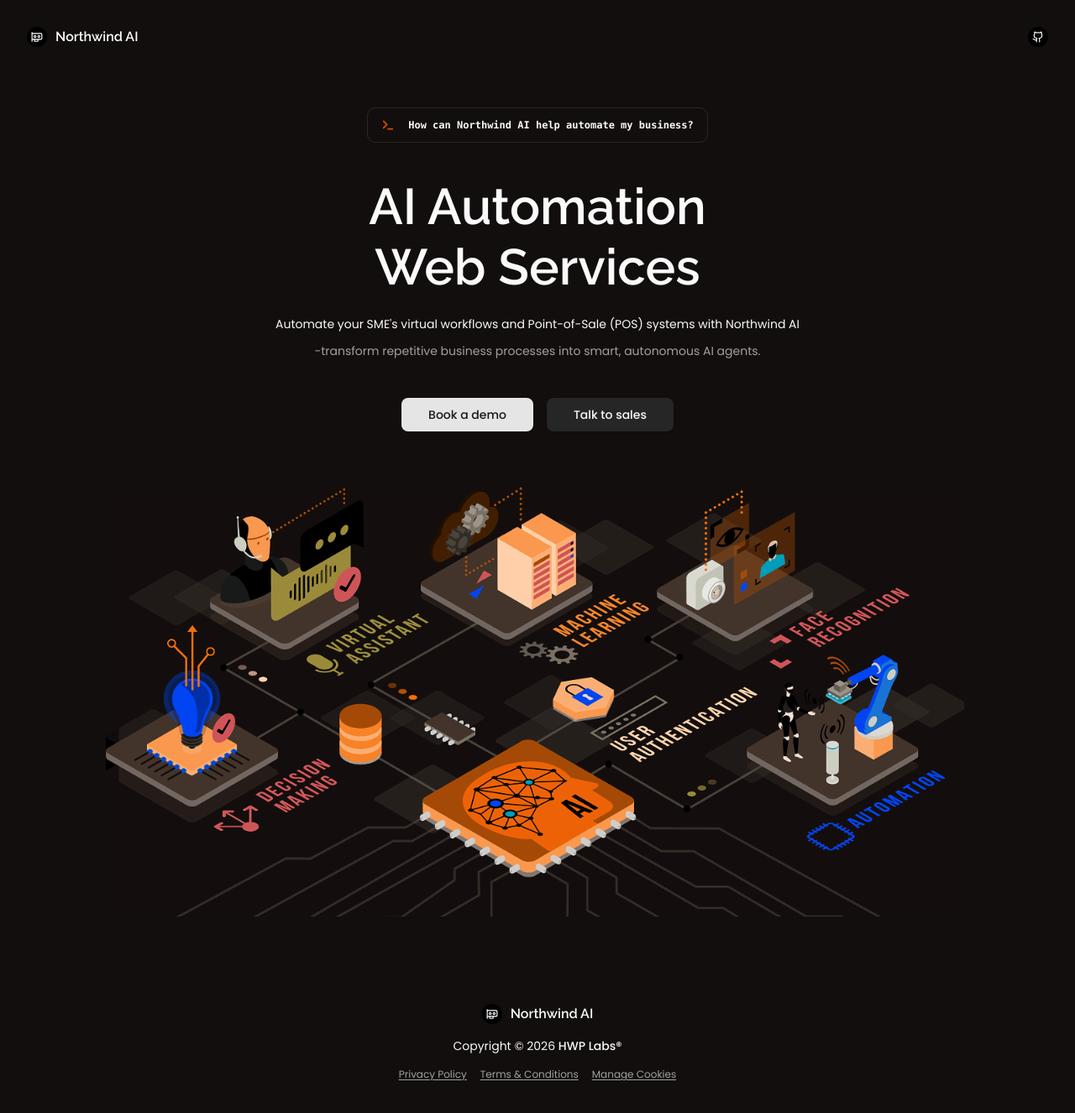
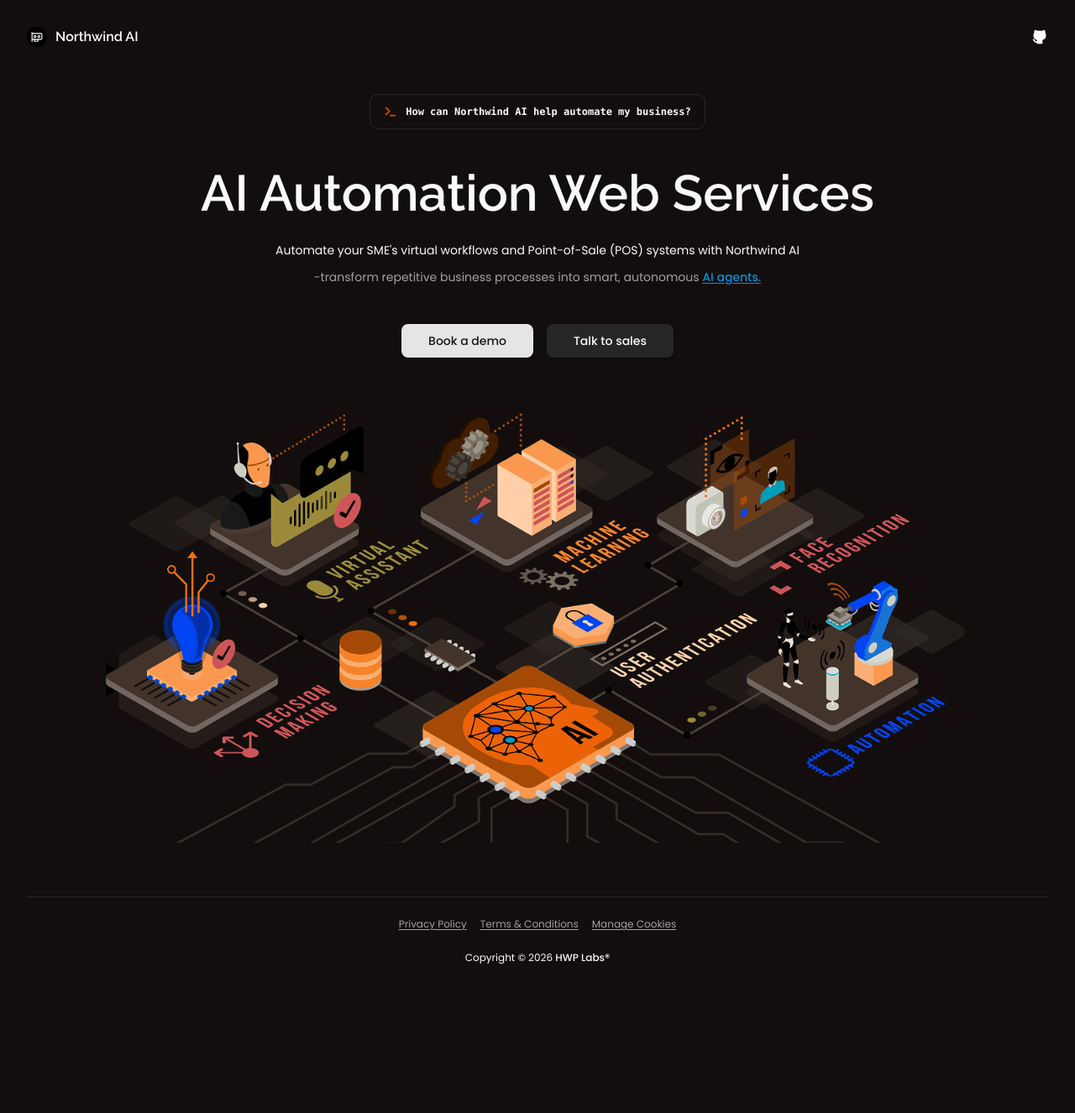
Before and after one commit to hwp-labs/northwind-ai-app, a Next.js app: page / in a window 1280 px wide. Shown: the whole page at 84% size. After the commit the page ends 1165 px from the top, so only its background shows below. Built offline with nearby package versions, Linux system fonts and the light colour scheme.

Commit message:
chore: update metadata twitter card

```diff
--- a/app/icon.tsx
+++ b/app/icon.tsx
@@ -1,8 +1,8 @@
 import { ImageResponse } from "next/og";
 
 export const size = {
-  width: 48,
-  height: 48,
+  width: 42,
+  height: 42,
 };
 
 export const contentType = "image/png";
--- a/app/layout.tsx
+++ b/app/layout.tsx
@@ -48,7 +48,7 @@ export default function RootLayout({
 // https://nextjs.org/docs/app/api-reference/functions/generate-metadata
 export const metadata: Metadata = {
   title: {
-    default: `${APP.name}: ${APP.title}`,
+    default: APP.titleVerbose,
     template: `%s | ${APP.name}`,
   },
   description: APP.description,
@@ -91,13 +91,17 @@ export const metadata: Metadata = {
   },
   twitter: {
     card: "summary_large_image",
-    title: "Next.js",
-    description: "The React Framework for the Web",
-    siteId: "1467726470533754880",
-    creator: "@nextjs",
-    creatorId: "1467726470533754880",
-    images: ["https://nextjs.org/og.png"], // Must be an absolute URL
+    title: APP.titleVerbose,
+    description: APP.description,
+    creator: "@2gbeh",
+    images: {
+      url: `${APP.website}/social-preview.png`,
+      alt: 'Next.js Logo',
+    }
   },
+  /**
+  <meta name="twitter:url" content="https://2gbeh.github.io/odara-tv/" />
+   */
   // ROBOTS
   robots: {
     index: true,
--- a/components/molecules/hero.tsx
+++ b/components/molecules/hero.tsx
@@ -3,10 +3,17 @@ import { APP } from "@/constants/APP";
 export const Hero = () => {
   return (
     <section className="mt-10 space-y-4 px-6 text-center">
-      <h1 className="font-[Raleway] text-4xl leading-12 font-semibold lg:text-6xl lg:leading-18" dangerouslySetInnerHTML={{__html:APP.titleRichText}} />
-      <div className="lg:leading-8 text-sm lg:text-md leading-7">
+      <h1 className="mx-auto w-[320px] _border font-[Raleway] text-[38px] leading-12 font-semibold lg:w-full lg:text-6xl lg:leading-18">
+        {APP.title}
+      </h1>
+      <div className="lg:text-md text-sm leading-7 lg:leading-8">
         <p>{APP.tagline1}</p>
-        <p className="text-muted-foreground">{APP.tagline2}</p>
+        <p className="text-muted-foreground">
+          -transform repetitive business processes into smart, autonomous{" "}
+          <a href="https://agent.ai/" target="_blank" className="font-medium underline underline-offset-2 text-brand">
+            AI agents.
+          </a>
+        </p>
       </div>
     </section>
   );
--- a/components/organisms/footer.tsx
+++ b/components/organisms/footer.tsx
@@ -1,30 +1,31 @@
-import { Logo } from "../atoms/logo";
 import { APP } from "@/constants/APP";
 
 export const Footer = () => {
   return (
-    <footer className="flex-col-center-center gap-6 px-4 py-10 lg:gap-4">
-      <Logo />
-      <address className="text-sm" style={{ fontStyle: "normal" }}>
-        Copyright &copy; {new Date().getFullYear()}{" "}
-        <span
-          className="font-medium"
-          dangerouslySetInnerHTML={{ __html: APP.owner }}
-        />
-        {/* All rights reserved.*/}
-      </address>
-      <ul className="flex-center-center text-muted-foreground gap-4 text-xs">
+    <footer className="px-4 lg:px-8 text-xs">
+      <div className="flex-col-center-center gap-6 border-t pt-6 pb-4">
+        <ul className="flex-center-center text-muted-foreground gap-4">
           {["Privacy Policy", "Terms & Conditions", "Manage Cookies"].map(
             (item, i) => (
               <li
                 key={i}
-              className="underline underline-offset-2 hover:cursor-default hover:font-medium hover:text-primary"
+                className="hover:text-primary underline underline-offset-2 hover:cursor-default hover:font-medium"
               >
                 {item}
               </li>
             ),
           )}
         </ul>
+        <address
+          className="not-italic"
+        >
+          Copyright &copy; {new Date().getFullYear()}{" "}
+          <span
+            className="font-medium"
+            dangerouslySetInnerHTML={{ __html: APP.owner }}
+          />
+        </address>
+      </div>
     </footer>
   );
 };
--- a/components/organisms/header/index.tsx
+++ b/components/organisms/header/index.tsx
@@ -1,4 +1,5 @@
-import { GithubIcon } from "lucide-react";
+import { IconBrandGithubFilled } from "@tabler/icons-react";
+//
 import { Logo } from "../../atoms/logo";
 import { APP } from "@/constants/APP";
 
@@ -6,13 +7,8 @@ export const Header = () => {
   return (
     <header className="border_ flex-center-between p-6 lg:p-8">
       <Logo />
-      <a
-        href={APP.repository}
-        target="_blank"
-        title="View Source"
-        className="flex-center-center bg-black size-[24px] rounded-full"
-      >
-        <GithubIcon size={14} color="white" />
+      <a href={APP.repository} target="_blank" title="View Source">
+        <IconBrandGithubFilled size={20} color="white" />
       </a>
     </header>
   );
--- a/components/organisms/status-bar.tsx
+++ b/components/organisms/status-bar.tsx
@@ -4,8 +4,8 @@ import { APP } from "@/constants/APP";
 
 export const StatusBar = () => {
   return (
-    <section className="flex-center-center mt-10 px-4">
-      <div className="flex-center-start gap-4 rounded-lg border px-4 py-3 font-mono text-xs font-semibold leading-4">
+    <section className="flex-center-center mt-0 lg:mt-6 px-4">
+      <div className="flex-center-start gap-2.5 rounded-lg border px-4 py-3 font-mono text-xs font-semibold leading-4">
         <TerminalIcon color={APP.colors.contrast} size={16} strokeWidth={2.5} />
         {APP.tagline3}
       </div>
--- a/constants/APP.ts
+++ b/constants/APP.ts
@@ -4,7 +4,7 @@ export const APP = {
   slug: "northwind-ai",
   //
   title: "AI Automation Web Services",
-  titleRichText: "AI Automation<br/>Web Services",
+  titleVerbose: "Northwind AI - AI Automation Web Services",
   keywords: "northwind ai, northwind db, ai automation, ai agents",
   description:
     "Automate your SME's virtual workflows and Point-of-Sale (POS) systems with Northwind AI-transform repetitive business processes into smart, autonomous AI agents.",
--- a/package.json
+++ b/package.json
@@ -10,6 +10,7 @@
   },
   "dependencies": {
     "@radix-ui/react-slot": "^1.2.4",
+    "@tabler/icons-react": "^3.36.1",
     "class-variance-authority": "^0.7.1",
     "clsx": "^2.1.1",
     "lucide-react": "^0.563.0",
```
Also changed, not shown: 2 other files (tests, documents, lock files or other folders). Lines whose indentation alone changed are shown as unchanged.
